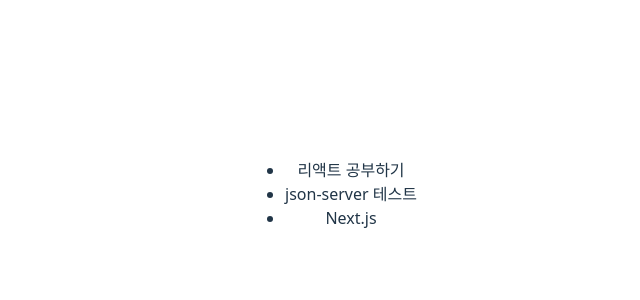
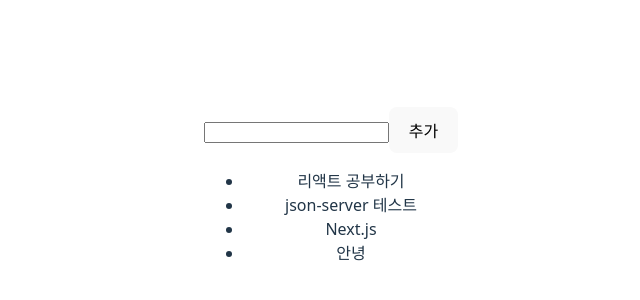
Before and after one commit to maruru301/goorm-missions, a React app in the folder tanstack-query/: page / in a window 1280 px wide. Shown: the part 206-506 px from the top of the page, without its empty margins (309-949 px from the left). Built offline with nearby package versions, Linux system fonts and the light colour scheme; data requests are answered from the project's data file; the HTML template or start-up script is replaced by a standard one.

Commit message:
feat: todo 추가 기능 구현 및 쿼리 무효화로 목록 최신화

```diff
--- a/tanstack-query/db.json
+++ b/tanstack-query/db.json
@@ -14,6 +14,11 @@
       "id": "3",
       "title": "Next.js",
       "completed": false
+    },
+    {
+      "id": "857a",
+      "title": "안녕",
+      "completed": false
     }
   ]
 }
--- a/tanstack-query/src/App.jsx
+++ b/tanstack-query/src/App.jsx
@@ -1,11 +1,16 @@
 import './App.css';
 
+import { QueryClient, useMutation, useQuery, useQueryClient } from '@tanstack/react-query';
+
 import axios from 'axios';
-import { useQuery } from '@tanstack/react-query';
+import { useState } from 'react';
 
 const BASE_URL = 'http://localhost:4000/todos';
 
 function App() {
+    const [todo, setTodo] = useState('');
+    const queryClient = useQueryClient();
+
     const fetchTodos = async () => {
         const res = await axios.get(BASE_URL);
         return res.data;
@@ -20,11 +25,34 @@
         queryFn: fetchTodos,
     });
 
+    const addTodo = async (newTodo) => {
+        const res = await axios.post(BASE_URL, newTodo);
+        return res.data;
+    };
+
+    const { mutate } = useMutation({
+        mutationFn: addTodo,
+        onSuccess: () => {
+            queryClient.invalidateQueries(['todos']); // refetching
+            setTodo('');
+        },
+    });
+
     if (isPending) return <div>로딩중...</div>;
     if (isError) return <div>데이터를 불러오는 중 오류가 발생했습니다.</div>;
 
     return (
         <div>
+            <form
+                onSubmit={(e) => {
+                    e.preventDefault();
+                    mutate({ title: todo, completed: false });
+                }}
+            >
+                <input value={todo} onChange={(e) => setTodo(e.target.value)} type="text" />
+                <button>추가</button>
+            </form>
+
             <ul>
                 {todos.map((todo) => (
                     <li key={todo.id}>{todo.title}</li>
```
Lines whose indentation alone changed are shown as unchanged.
